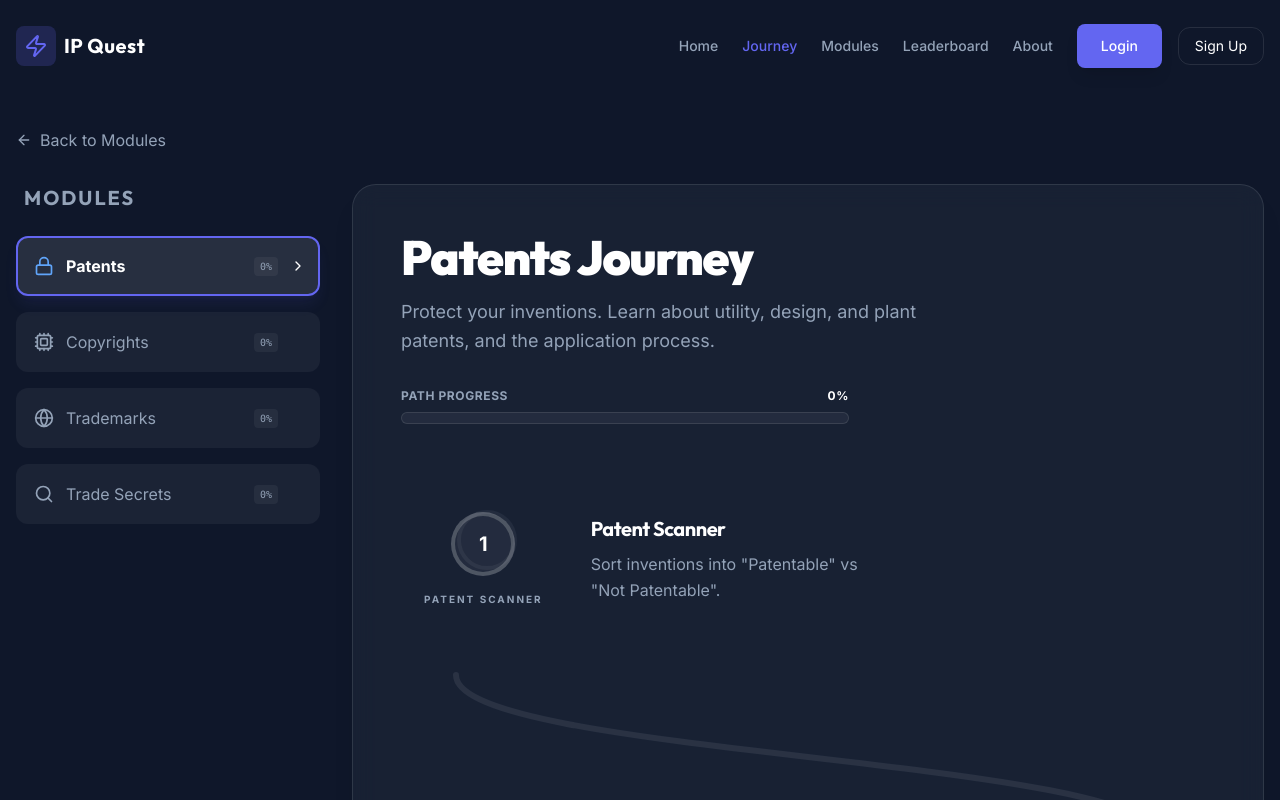
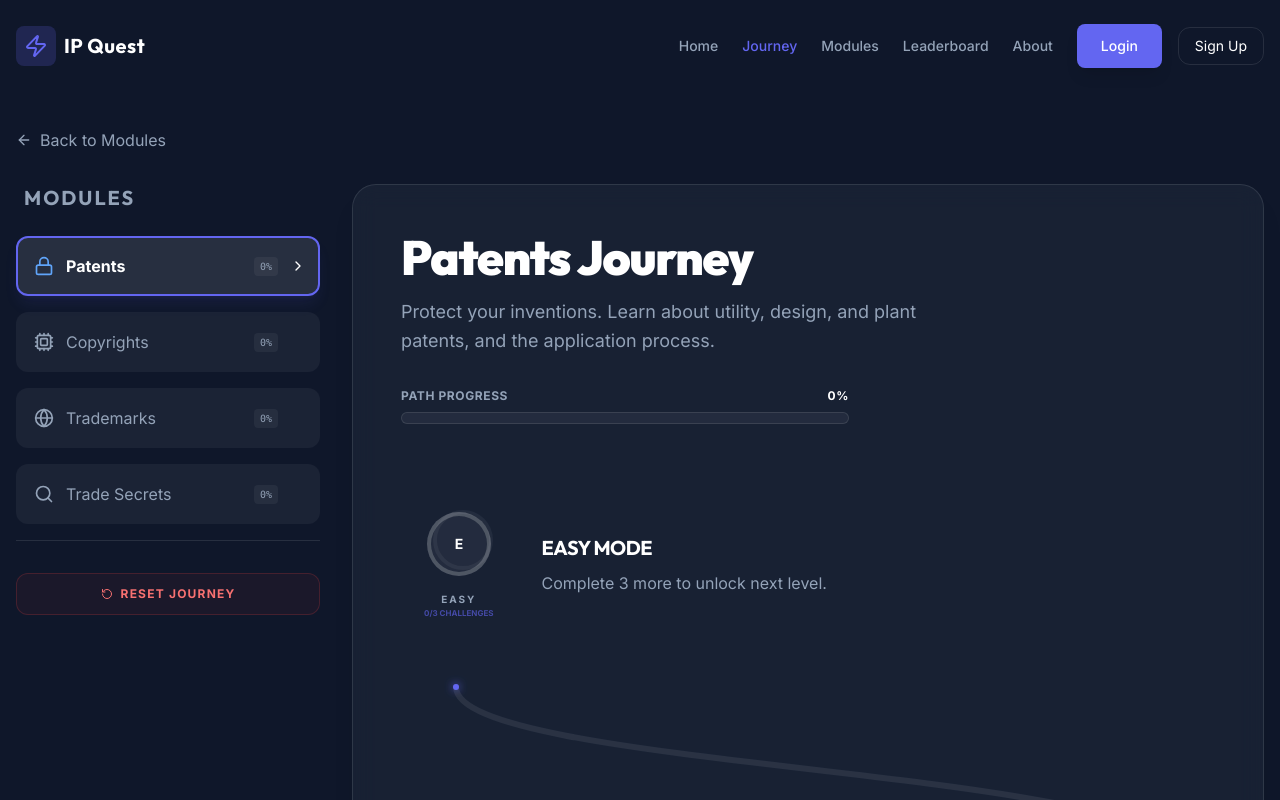
Before and after one commit to ponraj7777/intellectual-property-quest, a React (Vite) app: page /roadmap in a window 1280 px wide. Shown: the top 800 px of the page. Built offline with nearby package versions, Linux system fonts and the light colour scheme.

Commit message:
Refine progression logic, redesign roadmap with difficulty-based journey, and add reset feature

```diff
--- a/src/components/RoadmapNode.jsx
+++ b/src/components/RoadmapNode.jsx
@@ -2,31 +2,31 @@ import React from 'react';
 import { motion, AnimatePresence } from 'framer-motion';
 import { Check, Lock, ChevronRight } from 'lucide-react';
 
-const RoadmapNode = ({ level, gameTitle, difficulties, onSelectDifficulty, colorClass }) => {
-    const [isExpanded, setIsExpanded] = React.useState(false);
-
-    const difficultyLevels = ['easy', 'medium', 'hard'];
+const RoadmapNode = ({ level, gameTitle, status, onSelect, colorClass }) => {
+    const { isLocked, isCompleted, progress } = status;
 
     return (
         <div className="relative flex flex-col items-center">
-            <motion.div
-                className="relative z-10"
-                onHoverStart={() => setIsExpanded(true)}
-                onHoverEnd={() => setIsExpanded(false)}
-            >
+            <motion.div className="relative z-10">
                 <motion.button
-                    whileHover={{ scale: 1.1 }}
-                    whileTap={{ scale: 0.95 }}
-                    onClick={() => setIsExpanded(!isExpanded)}
+                    whileHover={!isLocked ? { scale: 1.1 } : {}}
+                    whileTap={!isLocked ? { scale: 0.95 } : {}}
+                    onClick={!isLocked ? onSelect : undefined}
                     className={`
                         w-16 h-16 rounded-full flex items-center justify-center border-4 transition-all duration-300 relative
-                        ${difficultyLevels.every(d => difficulties[d].isCompleted)
+                        ${isCompleted
                             ? `bg-white/10 ${colorClass.replace('text-', 'border-')} border-solid shadow-xl shadow-${colorClass.split('-')[1]}-500/40`
-                            : `bg-white/5 border-white/20 hover:border-${colorClass.split('-')[1]}-400`
+                            : isLocked
+                                ? 'bg-white/5 border-white/10 opacity-40 cursor-not-allowed'
+                                : `bg-white/5 border-white/20 hover:border-${colorClass.split('-')[1]}-400`
                         }
                     `}
                 >
-                    <span className="text-xl font-bold">{level}</span>
+                    {isLocked ? (
+                        <Lock className="w-6 h-6 text-white/20" />
+                    ) : (
+                        <span className="text-sm font-black uppercase tracking-tighter">{level.substring(0, 1)}</span>
+                    )}
 
                     {/* Completion Ring */}
                     <svg className="absolute inset-0 -rotate-90 w-full h-full p-1 overflow-visible">
@@ -37,70 +37,22 @@ const RoadmapNode = ({ level, gameTitle, difficulties, onSelectDifficulty, color
                             strokeWidth="4"
                             className="text-white/5"
                         />
-                        <circle
+                        <motion.circle
                             cx="28" cy="28" r="28"
                             fill="none"
                             stroke="currentColor"
                             strokeWidth="4"
                             strokeDasharray={2 * Math.PI * 28}
-                            strokeDashoffset={2 * Math.PI * 28 * (1 - (difficultyLevels.filter(d => difficulties[d].isCompleted).length / 3))}
+                            animate={{ strokeDashoffset: 2 * Math.PI * 28 * (1 - progress) }}
                             className={colorClass}
                         />
                     </svg>
                 </motion.button>
-
-                {/* Difficulty Expanded Menu */}
-                <AnimatePresence>
-                    {isExpanded && (
-                        <motion.div
-                            initial={{ opacity: 0, y: 10, scale: 0.9 }}
-                            animate={{ opacity: 1, y: 0, scale: 1 }}
-                            exit={{ opacity: 0, y: 10, scale: 0.9 }}
-                            className="absolute top-full mt-4 left-1/2 -translate-x-1/2 z-20 flex flex-col gap-2 p-2 glass-panel rounded-2xl min-w-[140px] shadow-2xl"
-                        >
-                            {difficultyLevels.map((diff) => {
-                                const status = difficulties[diff];
-                                return (
-                                    <button
-                                        key={diff}
-                                        disabled={status.isLocked}
-                                        onClick={() => onSelectDifficulty(diff)}
-                                        className={`
-                                            flex items-center justify-between p-2.5 rounded-xl transition-all
-                                            ${status.isLocked
-                                                ? 'opacity-40 grayscale cursor-not-allowed bg-black/20'
-                                                : status.isCompleted
-                                                    ? 'bg-green-500/10 hover:bg-green-500/20 text-green-400'
-                                                    : 'bg-white/5 hover:bg-white/10 hover:text-white text-quest-muted'}
-                                        `}
-                                    >
-                                        <div className="flex flex-col items-start px-1">
-                                            <span className="text-[10px] uppercase font-black tracking-widest leading-none mb-1">
-                                                {diff}
-                                            </span>
-                                            {status.isLocked && (
-                                                <span className="text-[8px] font-bold text-quest-primary">
-                                                    {status.xpRequired} XP
-                                                </span>
-                                            )}
-                                        </div>
-                                        {status.isLocked ? (
-                                            <Lock className="w-3 h-3 opacity-50" />
-                                        ) : status.isCompleted ? (
-                                            <div className="bg-green-500/20 p-1 rounded-full">
-                                                <Check className="w-3 h-3 text-green-500" />
-                                            </div>
-                                        ) : (
-                                            <ChevronRight className="w-3 h-3 opacity-30" />
-                                        )}
-                                    </button>
-                                );
-                            })}
-                        </motion.div>
-                    )}
-                </AnimatePresence>
             </motion.div>
             <span className="mt-4 text-[10px] font-black uppercase tracking-[0.2em] text-quest-muted">
+                {level}
+            </span>
+            <span className="text-[8px] font-bold text-quest-primary/60 uppercase">
                 {gameTitle}
             </span>
         </div>
--- a/src/hooks/useGame.jsx
+++ b/src/hooks/useGame.jsx
@@ -1,5 +1,6 @@
 import React, { createContext, useContext, useState, useEffect } from 'react';
 import { toast } from 'sonner';
+import { modulesData } from '../data/modules';
 
 const GameContext = createContext();
 
@@ -57,14 +58,6 @@ export const GameProvider = ({ children }) => {
             const newXp = prev + amount;
             const newLevel = Math.floor(newXp / 1000) + 1;
 
-            // Notification for XP threshold unlocks
-            if (prev < XP_THRESHOLDS.medium && newXp >= XP_THRESHOLDS.medium) {
-                toast.success("🔥 ADVANCED CHALLENGE UNLOCKED: Medium difficulty is now available!");
-            }
-            if (prev < XP_THRESHOLDS.hard && newXp >= XP_THRESHOLDS.hard) {
-                toast.success("💎 ELITE CHALLENGE UNLOCKED: Hard difficulty is now available!");
-            }
-
             if (newLevel > level) {
                 setLevel(newLevel);
                 toast.success(`Level Up! You are now Level ${newLevel}`);
@@ -95,32 +88,38 @@ export const GameProvider = ({ children }) => {
         }
     };
 
-    const isDifficultyUnlocked = (difficulty) => {
-        return xp >= XP_THRESHOLDS[difficulty];
-    };
-
-    const isLevelUnlocked = (moduleId, levelIndex, difficulty = 'easy') => {
-        // Global XP check for difficulty
-        if (!isDifficultyUnlocked(difficulty)) return false;
-
-        // All Easy levels are unlocked by default
+    const isDifficultyUnlocked = (moduleId, difficulty) => {
+        // All Easy levels are unlocked by default for every category
         if (difficulty === 'easy') return true;
 
-        // Within game sequential check (Easy -> Medium -> Hard)
+        const module = modulesData.find(m => m.id === moduleId);
+        if (!module) return false;
+
         if (difficulty === 'medium') {
-            return completedLevels.includes(`${moduleId}-${levelIndex}-easy`);
+            // Unlocks if ALL easy games in this module are completed
+            return module.games.every((_, index) =>
+                completedLevels.includes(`${moduleId}-${index}-easy`)
+            );
         }
+
         if (difficulty === 'hard') {
-            return completedLevels.includes(`${moduleId}-${levelIndex}-medium`);
+            // Unlocks if ALL medium games in this module are completed
+            return module.games.every((_, index) =>
+                completedLevels.includes(`${moduleId}-${index}-medium`)
+            );
         }
 
         return false;
     };
 
+    const isLevelUnlocked = (moduleId, levelIndex, difficulty = 'easy') => {
+        // First check if the difficulty itself is unlocked for this module
+        return isDifficultyUnlocked(moduleId, difficulty);
+    };
+
     const getNextMilestone = () => {
-        if (xp < XP_THRESHOLDS.medium) return { xp: XP_THRESHOLDS.medium, label: 'Medium' };
-        if (xp < XP_THRESHOLDS.hard) return { xp: XP_THRESHOLDS.hard, label: 'Hard' };
-        return null;
+        const nextLevelXp = level * 1000;
+        return { xp: nextLevelXp, label: `Level ${level + 1}` };
     };
 
     const unlockBadge = (badgeId) => {
@@ -128,13 +127,27 @@ export const GameProvider = ({ children }) => {
             setBadges(prev => [...prev, badgeId]);
             toast.success("New Badge Unlocked!");
         }
-    }
+    };
+
+    const resetProgress = () => {
+        setXp(0);
+        setLevel(1);
+        setCompletedModules([]);
+        setCompletedLevels([]);
+        setBadges([]);
+        localStorage.removeItem('quest_xp');
+        localStorage.removeItem('quest_level');
+        localStorage.removeItem('quest_completed_modules');
+        localStorage.removeItem('quest_completed_levels');
+        localStorage.removeItem('quest_badges');
+        toast.info("Journey Reset!");
+    };
 
     return (
         <GameContext.Provider value={{
             user, xp, level, completedModules, completedLevels, badges, XP_THRESHOLDS,
             login, signup, logout, addXp, completeLevel, completeModule, unlockBadge,
-            isLevelUnlocked, isDifficultyUnlocked, getNextMilestone
+            isLevelUnlocked, isDifficultyUnlocked, getNextMilestone, resetProgress
         }}>
             {children}
         </GameContext.Provider>
--- a/src/pages/ModuleDetail.jsx
+++ b/src/pages/ModuleDetail.jsx
@@ -14,7 +14,7 @@ const ModuleDetail = () => {
     const { moduleId } = useParams();
     const location = useLocation();
     const module = modulesData.find(m => m.id === moduleId);
-    const { completedModules, isLevelUnlocked } = useGame();
+    const { completedModules, isLevelUnlocked, completedLevels } = useGame();
 
     const [activeGameIndex, setActiveGameIndex] = useState(null);
     const [difficulty, setDifficulty] = useState('easy');
@@ -144,15 +144,28 @@ const ModuleDetail = () => {
                                                 <div>
                                                     <div className="flex items-center gap-2">
                                                         <span className="text-[10px] font-black uppercase tracking-widest text-quest-muted">Challenge {index + 1}</span>
-                                                        <span className={`text-[10px] px-1.5 py-0.5 rounded font-bold uppercase ${!unlocked ? 'bg-red-500/10 text-red-400' : 'bg-quest-primary/10 text-quest-primary'
-                                                            }`}>
-                                                            {difficulty} {unlocked ? 'Unlocked' : 'Locked'}
-                                                        </span>
+                                                        {completedLevels.includes(`${module.id}-${index}-${difficulty}`) ? (
+                                                            <span className="text-[10px] px-1.5 py-0.5 rounded font-bold uppercase bg-green-500/20 text-green-400">
+                                                                Completed
+                                                            </span>
+                                                        ) : (
+                                                            <span className={`text-[10px] px-1.5 py-0.5 rounded font-bold uppercase ${!unlocked ? 'bg-red-500/10 text-red-400' : 'bg-quest-primary/10 text-quest-primary'
+                                                                }`}>
+                                                                {difficulty} {unlocked ? 'Unlocked' : 'Locked'}
+                                                            </span>
+                                                        )}
                                                     </div>
                                                     <h3 className={`text-lg font-bold transition-colors ${unlocked ? 'group-hover:text-quest-primary' : 'text-white/30'}`}>
                                                         {game.title}
                                                     </h3>
-                                                    <p className="text-sm text-quest-muted">{unlocked ? game.description : 'Complete previous difficulty/XP threshold to unlock'}</p>
+                                                    <p className="text-sm text-quest-muted">
+                                                        {completedLevels.includes(`${module.id}-${index}-${difficulty}`)
+                                                            ? 'Challenge mastered!'
+                                                            : unlocked
+                                                                ? game.description
+                                                                : 'Complete previous difficulty to unlock'
+                                                        }
+                                                    </p>
                                                 </div>
                                             </div>
                                             {unlocked && <ChevronRight className="w-5 h-5 text-quest-muted group-hover:translate-x-1 transition-transform" />}
--- a/src/pages/Roadmap.jsx
+++ b/src/pages/Roadmap.jsx
@@ -1,7 +1,7 @@
 import React, { useState } from 'react';
 import { useNavigate } from 'react-router-dom';
 import { motion, AnimatePresence } from 'framer-motion';
-import { ArrowLeft, ChevronRight, Info, Award, Circle } from 'lucide-react';
+import { ArrowLeft, ChevronRight, Info, Award, Circle, RotateCcw } from 'lucide-react';
 import { modulesData } from '../data/modules';
 import { useGame } from '../hooks/useGame';
 import RoadmapNode from '../components/RoadmapNode';
@@ -9,25 +9,10 @@ import RoadmapPath from '../components/RoadmapPath';
 
 const Roadmap = () => {
     const navigate = useNavigate();
-    const { completedLevels, isLevelUnlocked, XP_THRESHOLDS } = useGame();
+    const { completedLevels, isLevelUnlocked, resetProgress } = useGame();
     const [activeModuleIndex, setActiveModuleIndex] = useState(0);
 
     const activeModule = modulesData[activeModuleIndex];
-
-    const getGameProgress = (moduleId, gameIndex) => {
-        const diffs = ['easy', 'medium', 'hard'];
-        const difficulties = {};
-
-        diffs.forEach(diff => {
-            difficulties[diff] = {
-                isCompleted: completedLevels.includes(`${moduleId}-${gameIndex}-${diff}`),
-                isLocked: !isLevelUnlocked(moduleId, gameIndex, diff),
-                xpRequired: XP_THRESHOLDS[diff]
-            };
-        });
-
-        return difficulties;
-    };
 
     const calculateProgress = (module) => {
         const totalLevels = module.games.length * 3; // 3 difficulties per game
@@ -42,15 +27,6 @@ const Roadmap = () => {
         });
 
         return Math.round((completed / totalLevels) * 100);
-    };
-
-    const handleSelectLevel = (moduleId, gameIndex, difficulty) => {
-        navigate(`/modules/${moduleId}`, {
-            state: {
-                activeLevel: gameIndex,
-                difficulty: difficulty
-            }
-        });
     };
 
     return (
@@ -92,6 +68,20 @@ const Roadmap = () => {
                             </div>
                         </button>
                     ))}
+
+                    <div className="pt-8 mt-8 border-t border-white/10">
+                        <button
+                            onClick={() => {
+                                if (window.confirm("Are you sure you want to reset your entire journey? This cannot be undone.")) {
+                                    resetProgress();
+                                }
+                            }}
+                            className="w-full flex items-center justify-center gap-2 p-3 rounded-xl border border-red-500/20 bg-red-500/5 text-red-400 hover:bg-red-500/10 transition-all text-xs font-bold uppercase tracking-widest"
+                        >
+                            <RotateCcw className="w-3 h-3" />
+                            Reset Journey
+                        </button>
+                    </div>
                 </div>
 
                 {/* Roadmap Area */}
@@ -129,21 +119,32 @@ const Roadmap = () => {
 
                         {/* Level Path - Zig Zag Flow */}
                         <div className="flex flex-col items-center gap-[100px] py-10 w-full max-w-3xl mx-auto">
-                            {activeModule.games.map((game, index) => {
-                                const difficulties = getGameProgress(activeModule.id, index);
+                            {['easy', 'medium', 'hard'].map((difficulty, index) => {
+                                const isLocked = !isLevelUnlocked(activeModule.id, 0, difficulty);
+                                const totalInDifficulty = activeModule.games.length;
+                                const completedInDifficulty = activeModule.games.filter((_, gIdx) =>
+                                    completedLevels.includes(`${activeModule.id}-${gIdx}-${difficulty}`)
+                                ).length;
+
+                                const isCompleted = completedInDifficulty === totalInDifficulty;
+                                const progress = totalInDifficulty > 0 ? completedInDifficulty / totalInDifficulty : 0;
                                 const isEven = index % 2 === 0;
 
                                 return (
-                                    <React.Fragment key={index}>
+                                    <React.Fragment key={difficulty}>
                                         <div className={`flex items-center w-full px-4 md:px-0 relative z-10 ${isEven ? 'justify-start md:flex-row' : 'justify-end md:flex-row-reverse'}`}>
                                             {/* Node */}
                                             <div className="flex-shrink-0">
                                                 <RoadmapNode
-                                                    level={index + 1}
-                                                    gameTitle={game.title}
-                                                    difficulties={difficulties}
+                                                    level={difficulty.charAt(0).toUpperCase() + difficulty.slice(1)}
+                                                    gameTitle={`${completedInDifficulty}/${totalInDifficulty} Challenges`}
+                                                    status={{
+                                                        isLocked,
+                                                        isCompleted,
+                                                        progress
+                                                    }}
                                                     colorClass={activeModule.color}
-                                                    onSelectDifficulty={(diff) => handleSelectLevel(activeModule.id, index, diff)}
+                                                    onSelect={() => navigate(`/modules/${activeModule.id}`, { state: { difficulty } })}
                                                 />
                                             </div>
 
@@ -151,41 +152,29 @@ const Roadmap = () => {
                                             <div className={`
                                                 hidden md:block md:w-1/2 px-12 transition-all duration-500
                                                 ${isEven ? 'text-left' : 'text-right'}
-                                                ${difficulties.easy.isLocked ? 'opacity-40' : 'opacity-100'}
+                                                ${isLocked ? 'opacity-40' : 'opacity-100'}
                                             `}>
-                                                <h3 className={`font-bold text-xl mb-2 ${difficulties.easy.isLocked ? 'text-white/20' : 'text-white'}`}>
-                                                    {game.title}
+                                                <h3 className={`font-bold text-xl mb-2 ${isLocked ? 'text-white/20' : 'text-white'}`}>
+                                                    {difficulty.toUpperCase()} MODE
                                                 </h3>
-                                                <p className={`text-base leading-relaxed ${difficulties.easy.isLocked ? 'text-white/10' : 'text-quest-muted'}`}>
-                                                    {game.description}
-                                                </p>
-                                            </div>
-
-                                            {/* Mobile Content */}
-                                            <div className="md:hidden ml-6 flex-1">
-                                                <h3 className={`font-bold text-lg mb-1 ${difficulties.easy.isLocked ? 'text-white/20' : 'text-white'}`}>
-                                                    {game.title}
-                                                </h3>
-                                                <p className={`text-sm ${difficulties.easy.isLocked ? 'text-white/10' : 'text-quest-muted'}`}>
-                                                    {game.description}
+                                                <p className={`text-base leading-relaxed ${isLocked ? 'text-white/10' : 'text-quest-muted'}`}>
+                                                    {isCompleted
+                                                        ? `Mastered all ${difficulty} challenges!`
+                                                        : isLocked
+                                                            ? `Complete all ${index === 1 ? 'Easy' : 'Medium'} games to unlock.`
+                                                            : `Complete ${totalInDifficulty - completedInDifficulty} more to unlock next level.`}
                                                 </p>
                                             </div>
                                         </div>
 
                                         {/* Connecting Path */}
-                                        {index < activeModule.games.length - 1 && (
+                                        {index < 2 && (
                                             <div className="w-full z-0 hidden md:block">
                                                 <RoadmapPath
-                                                    isCompleted={difficulties.easy.isCompleted}
+                                                    isCompleted={isCompleted}
+                                                    progress={progress}
                                                     isFromLeft={isEven}
                                                 />
-                                            </div>
-                                        )}
-
-                                        {/* Mobile Path (Simplified Vertical) */}
-                                        {index < activeModule.games.length - 1 && (
-                                            <div className="md:hidden flex flex-col items-center -my-10 ml-[32px] opacity-20">
-                                                <div className="w-1.5 h-20 bg-white/20 rounded-full"></div>
                                             </div>
                                         )}
                                     </React.Fragment>
```
Also changed, not shown: src/components/RoadmapPath.jsx (+3 -5 lines).
